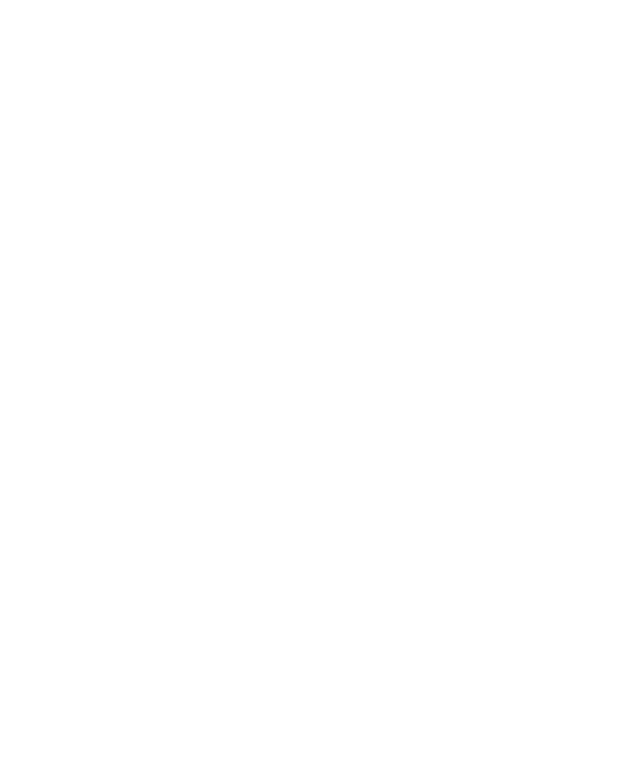
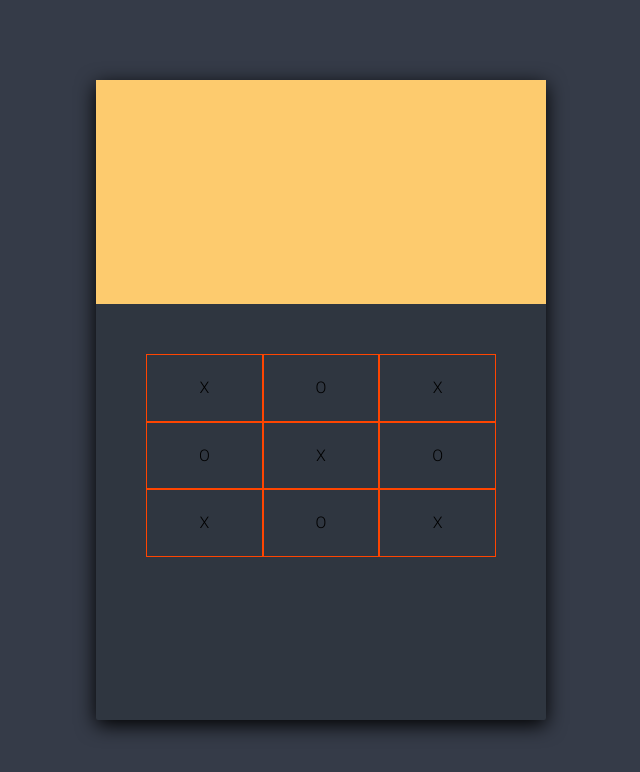
Before and after one commit to lamideolaniyan/tictactoe_js, a website: page index.html in a window 1280 px wide. Shown: the whole page, without its empty margins (319-959 px from the left). Drawn offline with Linux system fonts and the light colour scheme.

Commit message:
Overall layout

```diff
--- a/index.html
+++ b/index.html
@@ -4,12 +4,40 @@
 <head>
     <meta charset="UTF-8">
     <meta name="viewport" content="width=device-width, initial-scale=1.0">
-    <title>TIC TAC TOE</title>
-    <link rel="stylesheet" href="style.css">
+    <title>Tic Tac Toe</title>
+    <link rel="stylesheet" href="css/style.css">
+    <link href="https://fonts.googleapis.com/css2?family=Roboto:wght@300;400;700&display=swap" rel="stylesheet">
+    <link rel="shortcut icon" href="img/favicon.png">
 </head>
 
 <body>
-    <script src="script.js"></script>
+    <div class="container">
+        <div class="game">
+
+        </div>
+        <div class="board">
+            <div class="row">
+                <div class="cell cell-1">X</div>
+                <div class="cell cell-2">O</div>
+                <div class="cell cell-3">X</div>
+            </div>
+
+            <div class="row">
+                <div class="cell cell-4">O</div>
+                <div class="cell cell-5">X</div>
+                <div class="cell cell-6">O</div>
+            </div>
+
+            <div class="row">
+                <div class="cell cell-7">X</div>
+                <div class="cell cell-8">O</div>
+                <div class="cell cell-9">X</div>
+            </div>
+
+        </div>
+    </div>
+
+    <script src="js/script.js"></script>
 </body>
 
 </html>
--- /dev/null
+++ b/sass/_base.scss
@@ -0,0 +1,40 @@
+:root {
+    --color-primary-light: rgba(72, 52, 212, 1.0);
+    --color-primary-dark: rgba(48, 51, 107, 1.0);
+
+    --color-grey-light-1: rgba(255, 255, 255, 1.0);
+    --color-grey-light-2: rgba(223, 230, 233, 1.0);
+    --color-grey-light-3: rgba(220, 221, 225, 1.0);
+
+    --color-grey-dark-1: rgba(53, 59, 72, 1.0);
+    --color-grey-dark-2: rgba(47, 54, 64, 1.0);
+
+    --color-secondary: rgba(253, 203, 110, 1.0);
+
+    --shadow: 0 0.5rem 2rem rgba(0, 0, .5);
+}
+
+*,
+*::before,
+*::after {
+    margin: 0;
+    padding: 0;
+    box-sizing: inherit;
+}
+
+html {
+    font-size: 62.5%;
+    box-sizing: border-box;
+    //min-width: 114rem;
+}
+
+body {
+    font-family: 'Roboto', sans-serif;
+    font-size: 1.6rem;
+    font-weight: 300;
+    line-height: 1.6;
+
+    background-color: var(--color-grey-dark-1);
+    background-size: cover;
+    background-repeat: no-repeat;
+}
--- /dev/null
+++ b/sass/_layout.scss
@@ -0,0 +1,33 @@
+.container {
+    margin: 8rem auto;
+    max-width: 45rem;
+    height: 80vh;
+
+    background-color: var(--color-grey-dark-2);
+    box-shadow: var(--shadow);
+    border-radius: 2px;
+}
+
+.game {
+    background-color: var(--color-secondary);
+    height: 35%;
+}
+
+.board {
+    display: flex;
+    flex-direction: column;
+    padding: 5rem;
+
+    & .row {
+        display: flex;
+        width: 100%;
+        text-align: center;
+    }
+
+    & .cell {
+        border: .5px solid orangered;
+        padding: 2rem;
+
+        flex: 0 0 33.33333333%;
+    }
+}
--- /dev/null
+++ b/sass/main.scss
@@ -0,0 +1,3 @@
+@import "base";
+@import "layout";
+@import "components";
```
Also changed, not shown: package.json (added, +32 -0 lines), css/style.css (added), img/favicon.png (added), js/script.js (added), sass/_components.scss (added), 1 other file.
